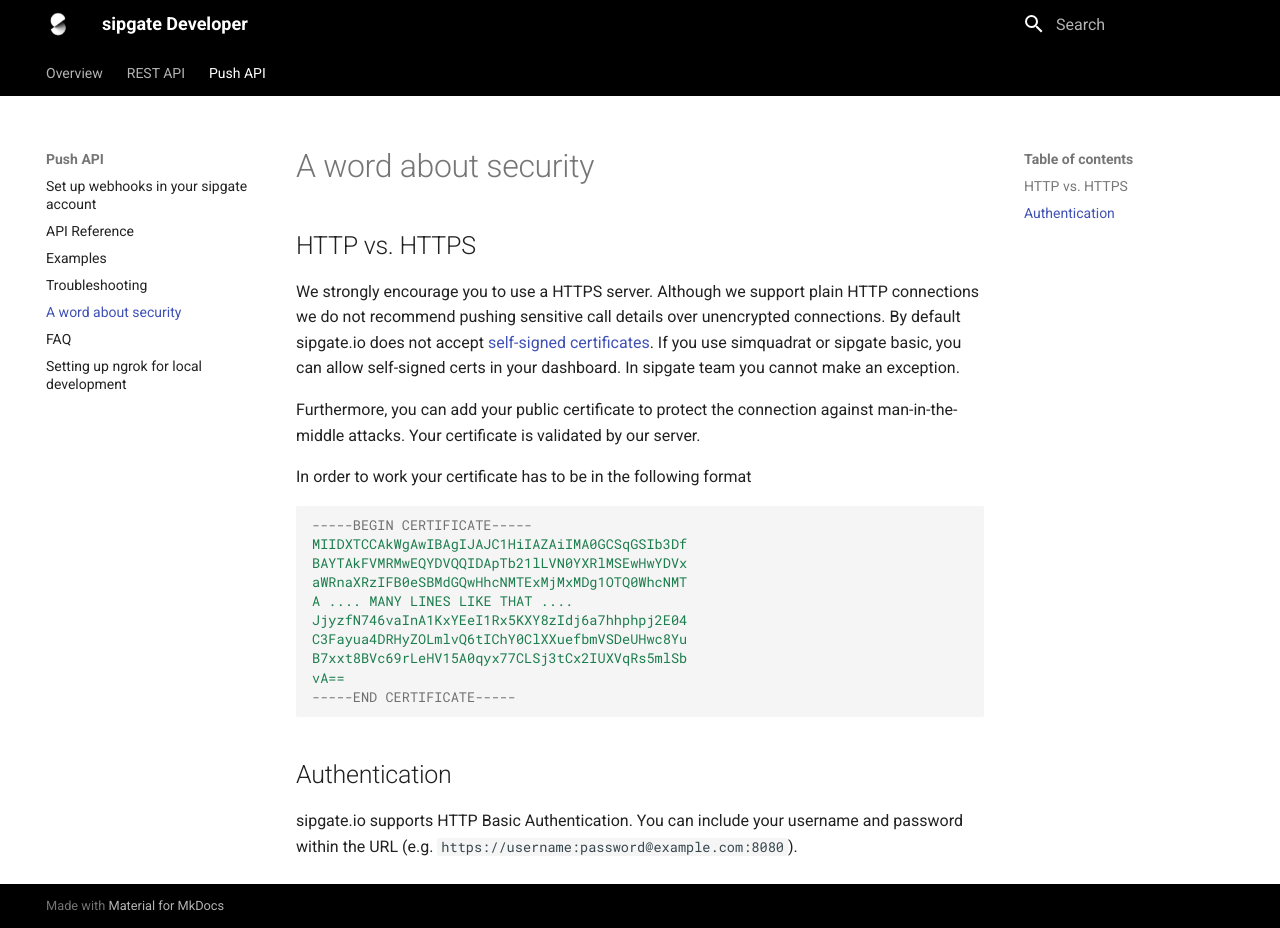
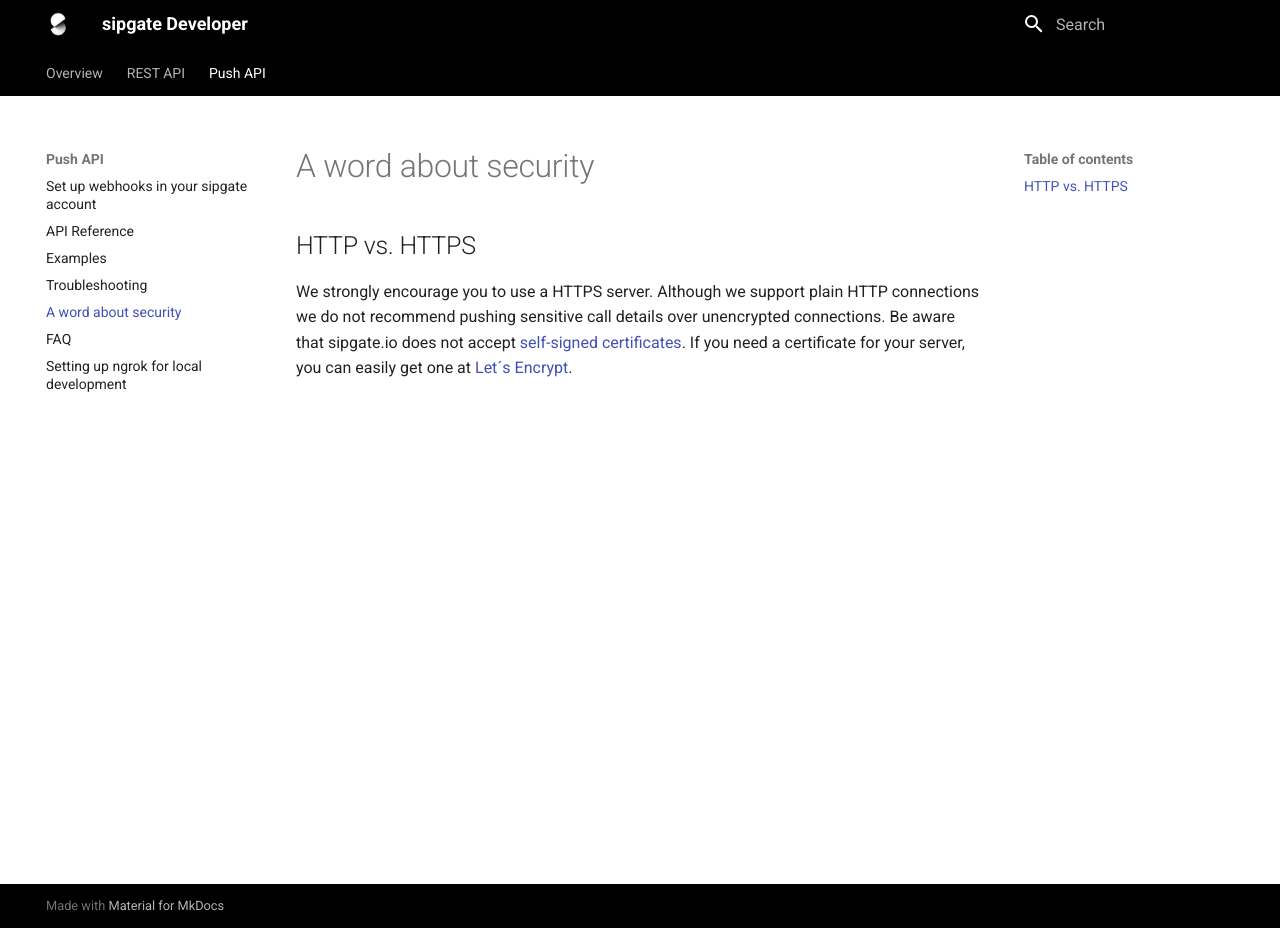
Before and after one commit to sipgate/docs, an MkDocs documentation site: the page built from docs/push-api/security.md, in a window 1280 px wide and 928 px high. Built offline with MkDocs 1.6.1 and Material for MkDocs 9.7.7, drawn with Linux system fonts in a browser that asks for light colours; old or Windows-style settings are respelled for this version of MkDocs.

Commit message:
feat(pushapi): updates certificate hints

````diff
--- a/docs/push-api/security.md
+++ b/docs/push-api/security.md
@@ -2,24 +2,4 @@
 
 ## HTTP vs. HTTPS
 
-We strongly encourage you to use a HTTPS server. Although we support plain HTTP connections we do not recommend pushing sensitive call details over unencrypted connections. By default sipgate.io does not accept [self-signed certificates](http://stackoverflow.com/a/10176685). If you use simquadrat or sipgate basic, you can allow self-signed certs in your dashboard. In sipgate team you cannot make an exception.
-
-Furthermore, you can add your public certificate to protect the connection against man-in-the-middle attacks. Your certificate is validated by our server.
-
-In order to work your certificate has to be in the following format
-```
------BEGIN CERTIFICATE-----
-MIIDXTCCAkWgAwIBAgIJAJC1HiIAZAiIMA0GCSqGSIb3Df
-BAYTAkFVMRMwEQYDVQQIDApTb21lLVN0YXRlMSEwHwYDVx
-aWRnaXRzIFB0eSBMdGQwHhcNMTExMjMxMDg1OTQ0WhcNMT
-A .... MANY LINES LIKE THAT ....
-JjyzfN746vaInA1KxYEeI1Rx5KXY8zIdj6a7hhphpj2E04
-C3Fayua4DRHyZOLmlvQ6tIChY0ClXXuefbmVSDeUHwc8Yu
-B7xxt8BVc69rLeHV15A0qyx77CLSj3tCx2IUXVqRs5mlSb
-vA==
------END CERTIFICATE-----
-```
-
-## Authentication
-
-sipgate.io supports HTTP Basic Authentication. You can include your username and password within the URL (e.g. `https://username:password@example.com:8080`).
+We strongly encourage you to use a HTTPS server. Although we support plain HTTP connections we do not recommend pushing sensitive call details over unencrypted connections. Be aware that sipgate.io does not accept [self-signed certificates](http://stackoverflow.com/a/10176685). If you need a certificate for your server, you can easily get one at [Let´s Encrypt](https://letsencrypt.org/).
````
